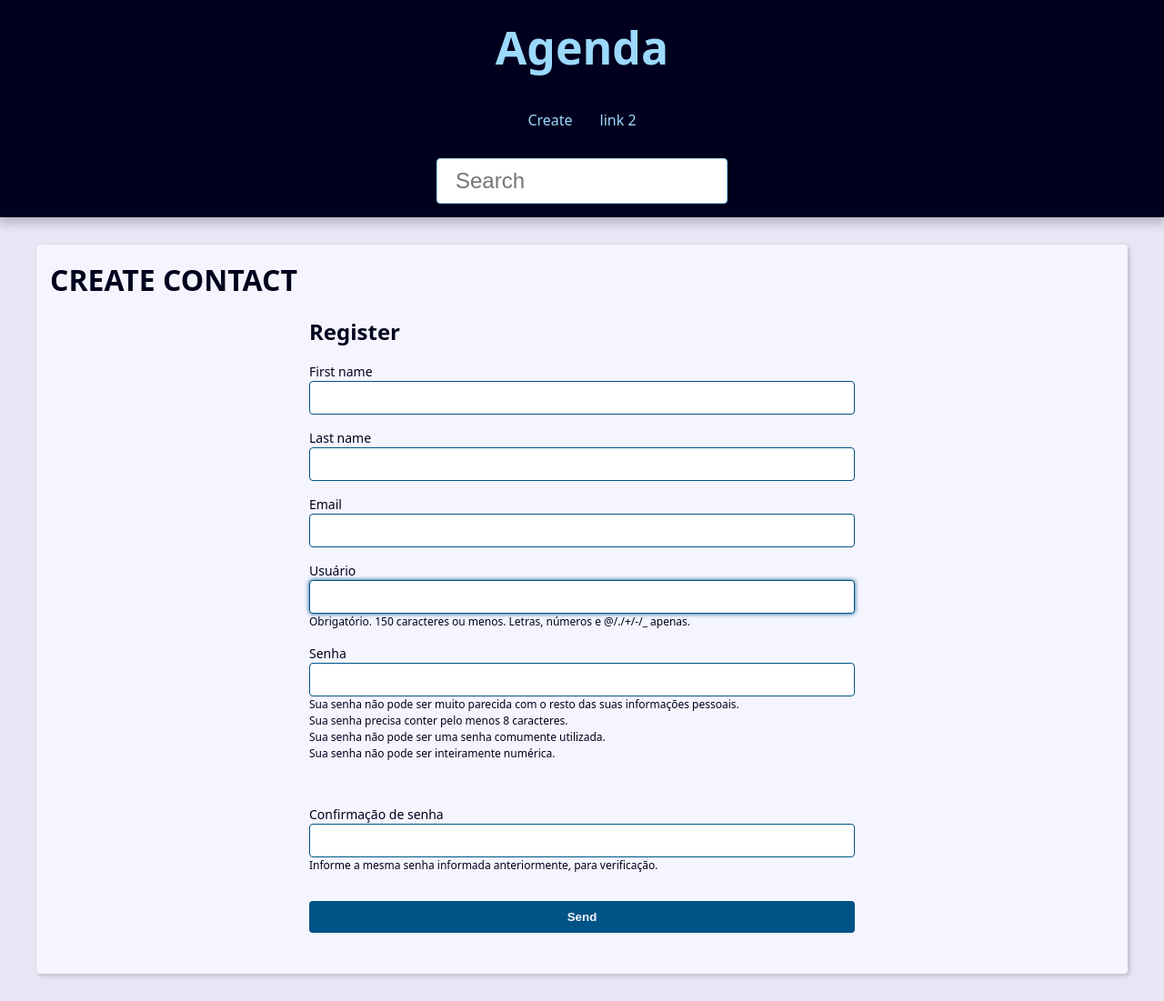
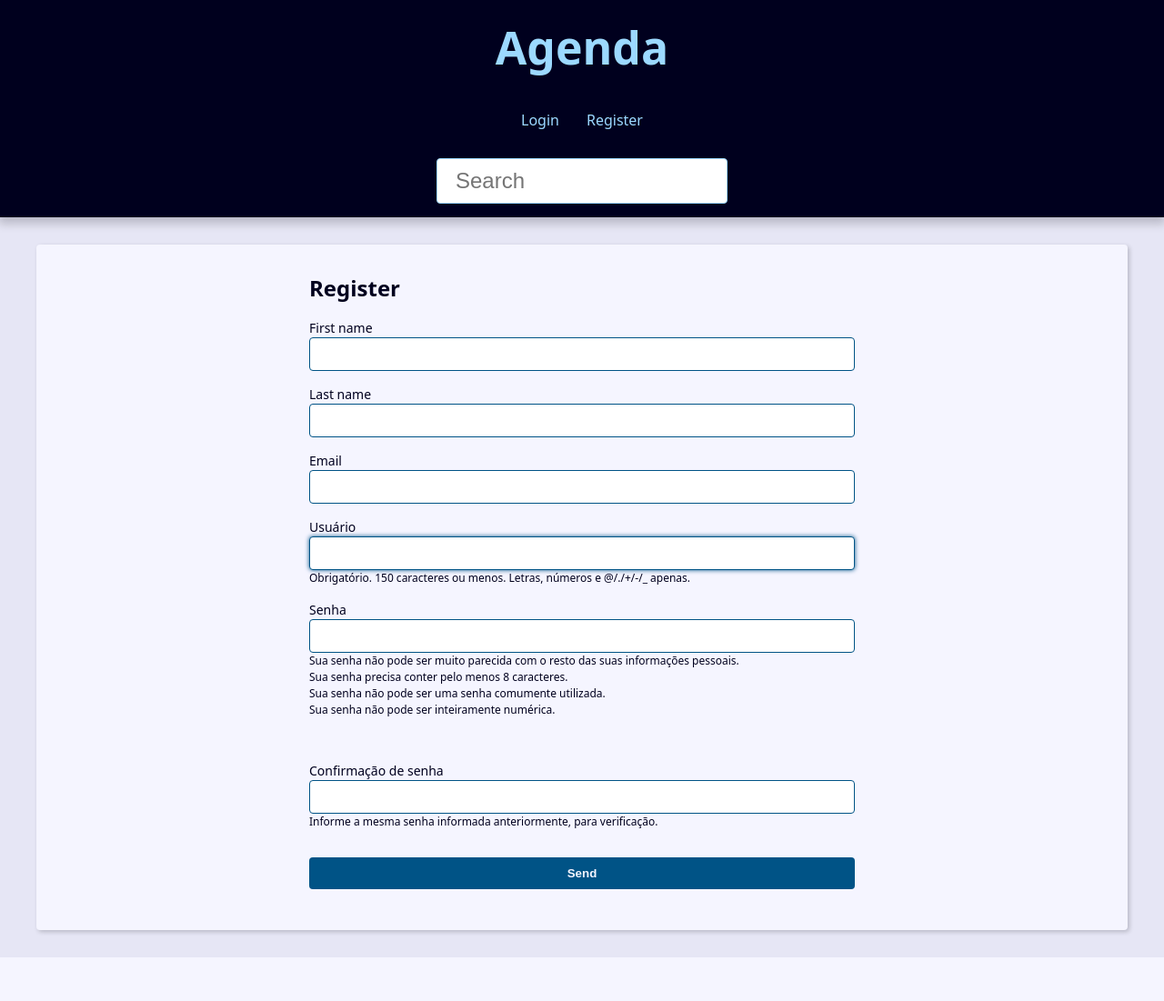
Before and after one commit to VCruzSant/Agenda-Django, a Django app: page /user/create/ in a window 1280 px wide. Shown: the whole page at 91% size. After the commit the page ends 1053 px from the top, so only its background shows below. Run offline with Django 4.2, Linux system fonts and the light colour scheme.

Commit message:
Config permission for authenticated users

```diff
--- a/base_templates/global/partials/_header.html
+++ b/base_templates/global/partials/_header.html
@@ -5,17 +5,26 @@
 
     <nav class="menu">
         <ul class="menu-list">
-            <li class="menu-item">
-                <a href="{% url "contact:create" %}" class="menu-link">
-                    Create
-                </a>
-            </li>
+            {% if user.is_authenticated %}
+                <li class="menu-item">
+                    <a href="{% url "contact:create" %}" class="menu-link">Create</a>
+                </li>
 
-            <li class="menu-item">
-                <a href="" class="menu-link">
-                    link 2
-                </a>
-            </li>
+                <li class="menu-item">
+                    <a href="{% url "contact:user_update" %}" class="menu-link">Profile</a>
+                </li>
+
+                <li class="menu-item">
+                    <a href="{% url "contact:logout" %}" class="menu-link">Logout</a>
+                </li>
+            {% else %}
+                <li class="menu-item">
+                    <a href="{% url "contact:login" %}" class="menu-link">Login</a>
+                </li>
+                <li class="menu-item">
+                    <a href="{% url "contact:register" %}" class="menu-link">Register</a>
+                </li>
+            {% endif %}
         </ul>
     </nav>
 
--- a/contact/templates/contact/create.html
+++ b/contact/templates/contact/create.html
@@ -1,5 +1,4 @@
 {% extends 'global/base.html' %} {% block content %}
-<h1>CREATE CONTACT</h1>
 <div class="form-wrapper">
   <h2>Contact</h2>
 
--- a/contact/templates/contact/register.html
+++ b/contact/templates/contact/register.html
@@ -1,5 +1,4 @@
 {% extends 'global/base.html' %} {% block content %}
-<h1>CREATE CONTACT</h1>
 <div class="form-wrapper">
   <h2>Register</h2>
 
```
